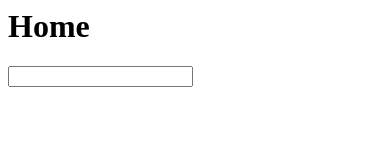
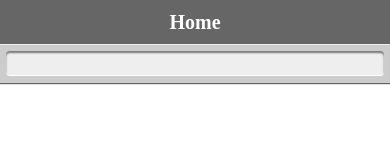
Before and after one commit to michaeljohn32/phonegap-workshop-master, a plain HTML site: page index.html in a window 390 px wide. Drawn offline with Linux system fonts and the light colour scheme; some packages are replaced by stand-ins of ours; a small style sheet from the web is missing.

Commit message:
[FIX] stylesheet link on index.html

```diff
--- a/index.html
+++ b/index.html
@@ -1,6 +1,7 @@
 <html>
 <head>
 <script src="css/source-sans-pro.js"></script>
+<link rel="stylesheet" type="text/css" href="css/styles.css"></link>
 </head>
 <body>
 
```
